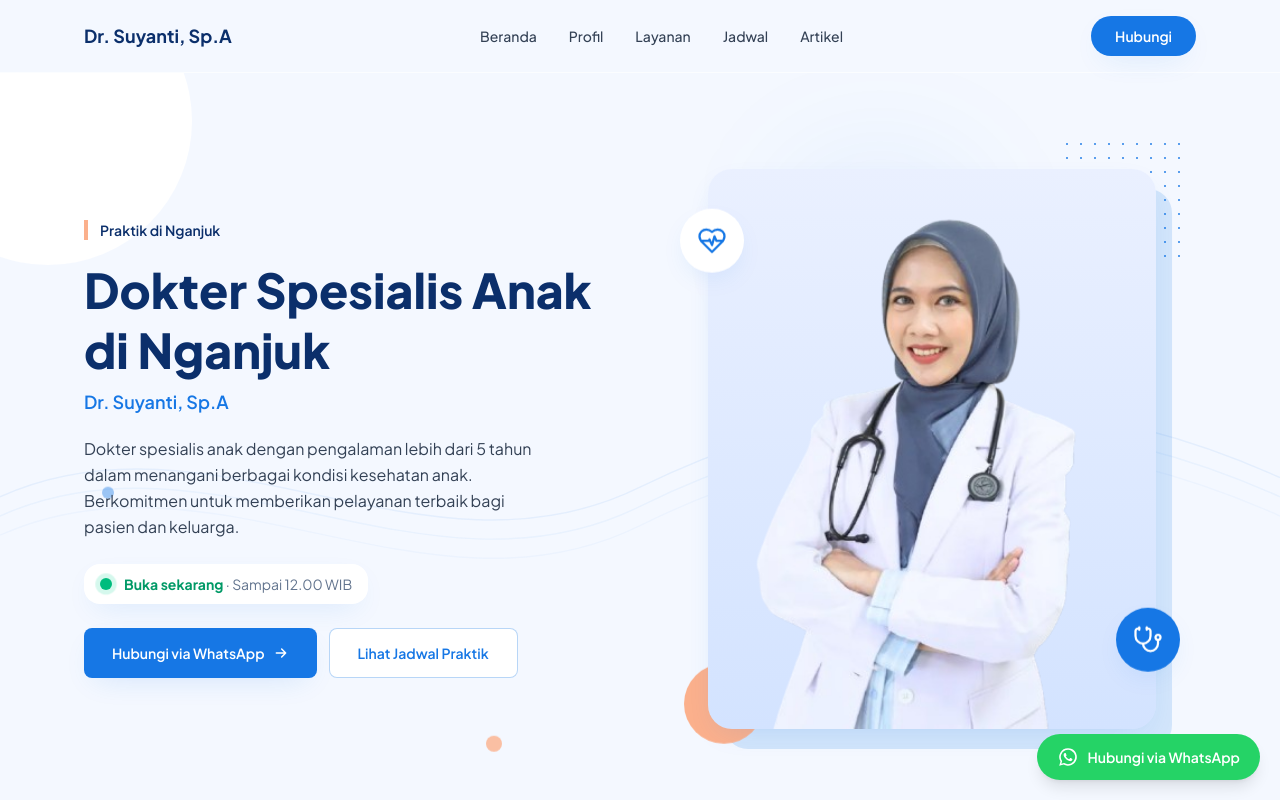
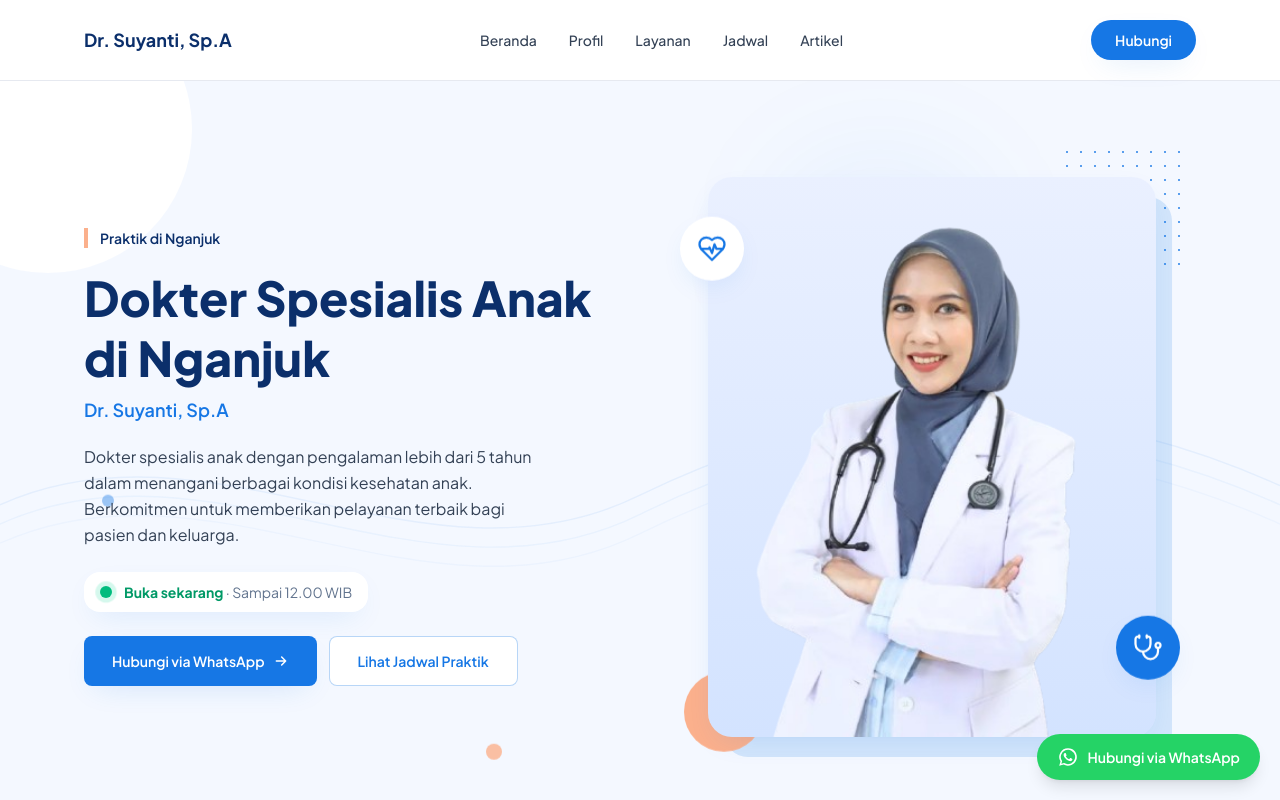
Before and after one commit to Zakynovan18/web-dokter, a Next.js app: page / in a window 1280 px wide. Shown: the top 800 px of the page. Built offline with nearby package versions, Linux system fonts and the light colour scheme.

Commit message:
fix tampilan navbar

```diff
--- a/src/components/Navbar.tsx
+++ b/src/components/Navbar.tsx
@@ -16,21 +16,21 @@ export default function Navbar() {
   const [open, setOpen] = useState(false);
 
   return (
-    <header className="sticky top-0 z-50 border-b border-white/60 bg-surface/80 backdrop-blur">
-      <nav className="mx-auto flex max-w-6xl items-center justify-between px-5 py-4">
+    <header className="sticky top-0 z-50 border-b border-navy/10 bg-white">
+      <nav className="mx-auto flex h-20 max-w-6xl items-center justify-between px-5">
         <a
           href="#beranda"
-          className="max-w-[65%] truncate text-lg font-bold text-navy"
+          className="inline-flex h-full max-w-[65%] items-center truncate text-lg font-bold leading-tight text-navy"
         >
           {site.doctor.name}
         </a>
 
-        <ul className="hidden items-center gap-8 md:flex">
+        <ul className="hidden h-full items-center gap-8 md:flex">
           {links.map((l) => (
             <li key={l.href}>
               <a
                 href={l.href}
-                className="text-sm font-medium text-ink transition hover:text-primary"
+                className="inline-flex h-full items-center text-sm font-medium text-ink transition hover:text-primary"
               >
                 {l.label}
               </a>
@@ -42,7 +42,7 @@ export default function Navbar() {
           href={waLink()}
           target="_blank"
           rel="noopener noreferrer"
-          className="hidden rounded-full bg-primary px-6 py-2.5 text-sm font-semibold text-white shadow-card transition hover:bg-primary-dark md:inline-block"
+          className="hidden rounded-full bg-primary px-6 py-2.5 text-sm font-semibold text-white shadow-card transition hover:bg-primary-dark md:inline-flex md:items-center"
         >
           Hubungi
         </a>
@@ -52,7 +52,7 @@ export default function Navbar() {
           aria-label="Buka menu"
           aria-expanded={open}
           onClick={() => setOpen(!open)}
-          className="rounded-lg p-2 text-navy md:hidden"
+          className="inline-flex h-11 w-11 items-center justify-center rounded-lg text-navy md:hidden"
         >
           <svg
             width="24"
@@ -73,7 +73,7 @@ export default function Navbar() {
       </nav>
 
       {open && (
-        <div className="border-t border-white/60 bg-white px-5 py-4 md:hidden">
+        <div className="border-t border-navy/10 bg-white px-5 py-4 md:hidden">
           <ul className="flex flex-col gap-4">
             {links.map((l) => (
               <li key={l.href}>
```
Also changed, not shown: 1 other file (tests, documents, lock files or other folders).
